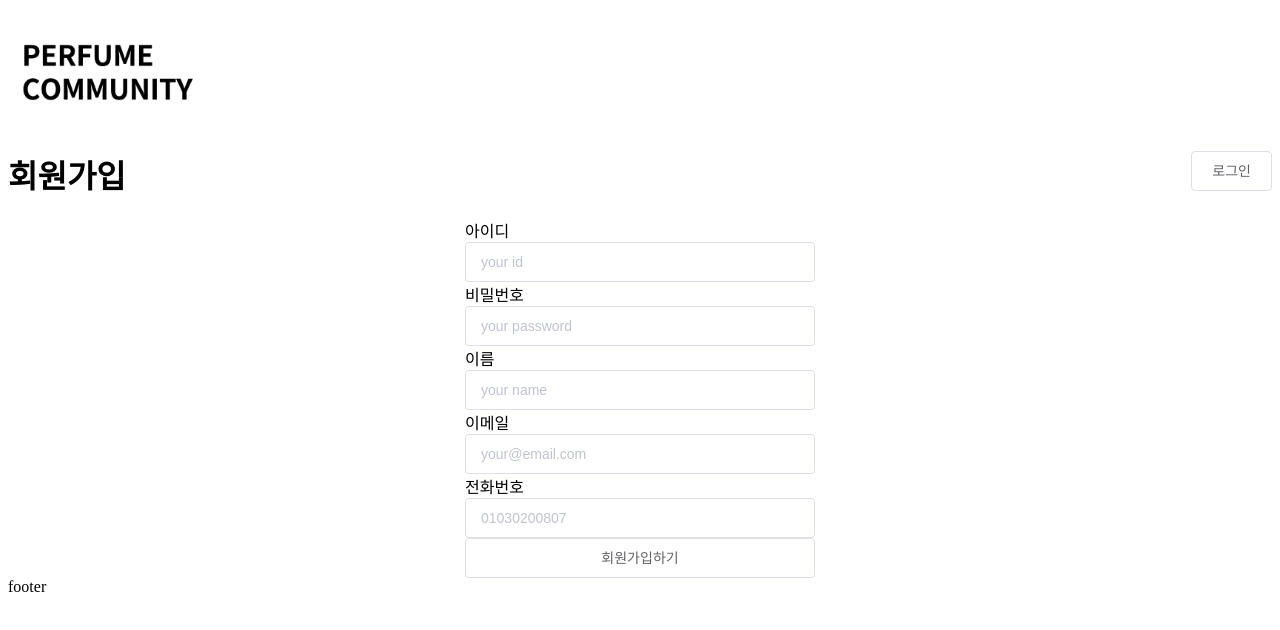
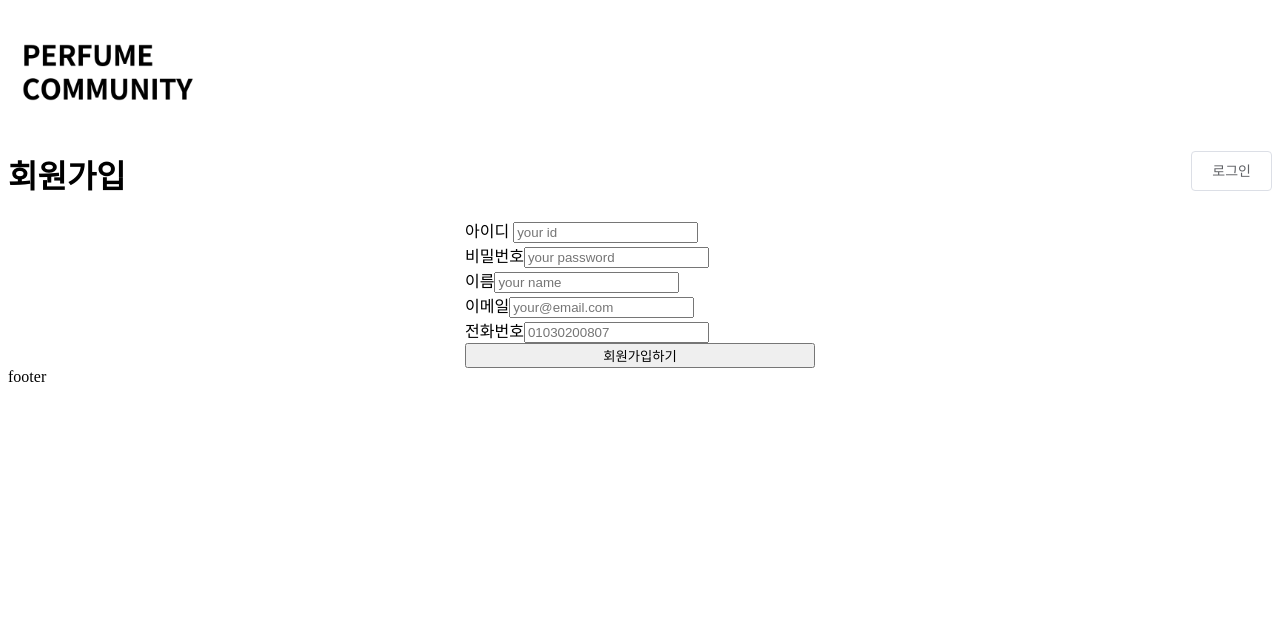
Before and after one commit to summerydev/perfume-community, a Vue app in the folder ui/: page /signup in a window 1280 px wide. Shown: the top 630 px of the page. Built offline with nearby package versions, Linux system fonts and the light colour scheme.

Commit message:
[ui] element-ui 수정

```diff
--- a/ui/src/views/SignUp.vue
+++ b/ui/src/views/SignUp.vue
@@ -4,7 +4,7 @@
     <form @submit.prevent="handleSubmit">
       <label for="userid"
         >아이디
-        <el-input
+        <input
           v-model="userid"
           name="userid"
           type="text"
@@ -13,7 +13,7 @@
         />
       </label>
       <label for="password"
-        >비밀번호<el-input
+        >비밀번호<input
           v-model="password"
           name="password"
           type="password"
@@ -21,7 +21,7 @@
           required
       /></label>
       <label for="name"
-        >이름<el-input
+        >이름<input
           v-model="name"
           name="name"
           type="text"
@@ -29,7 +29,7 @@
           required
       /></label>
       <label for="email"
-        >이메일<el-input
+        >이메일<input
           v-model="email"
           name="email"
           type="email"
@@ -37,14 +37,14 @@
           required
       /></label>
       <label for="phone"
-        >전화번호<el-input
+        >전화번호<input
           v-model="phone"
           name="phone"
           type="tel"
           placeholder="01030200807"
           required
       /></label>
-      <el-button>회원가입하기</el-button>
+      <button type="submit">회원가입하기</button>
     </form>
   </div>
 </template>
@@ -88,7 +88,7 @@ export default {
 form {
   display: flex;
   flex-direction: column;
-  width:350px;
+  width: 350px;
   margin: auto;
 }
 </style>
```
